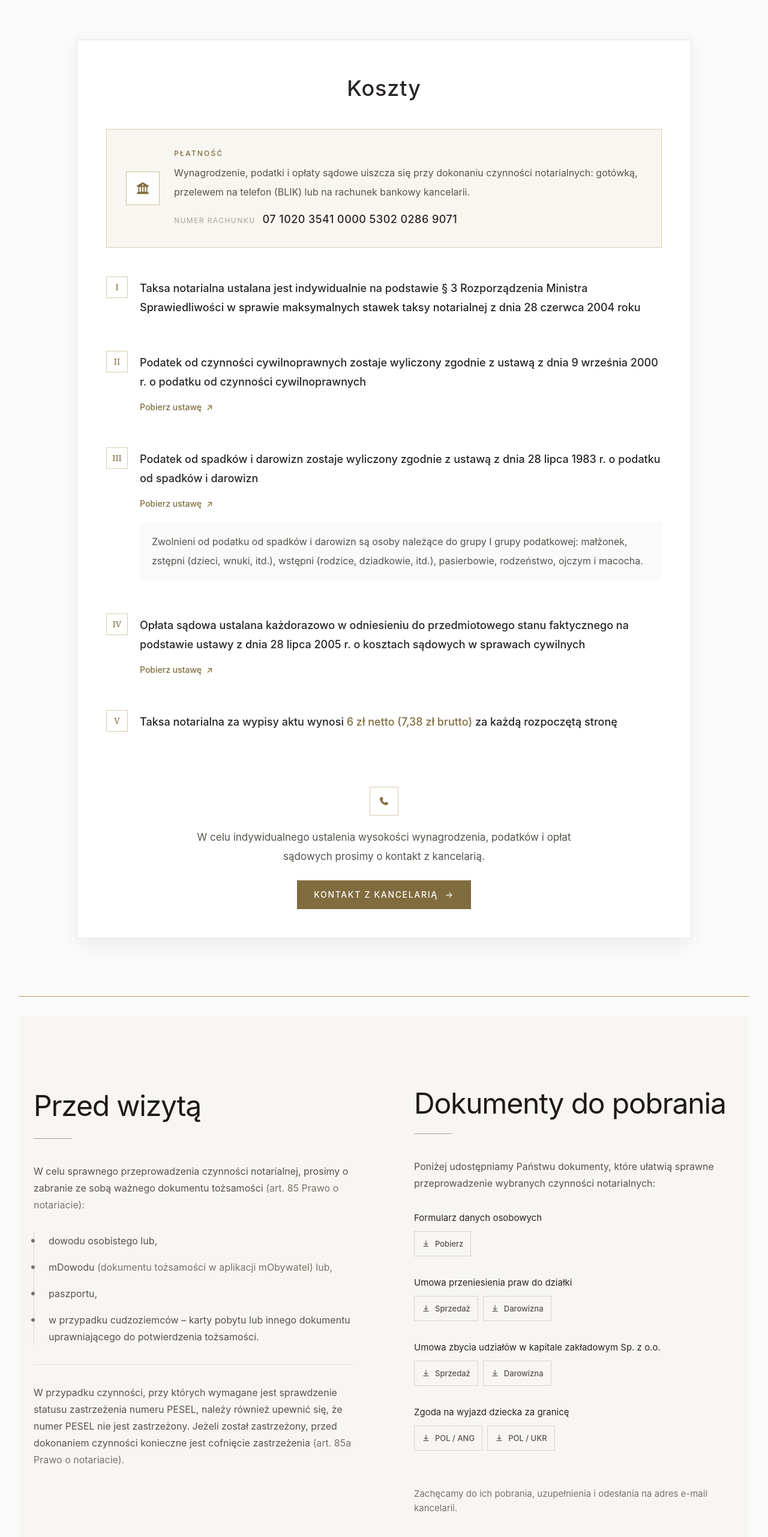
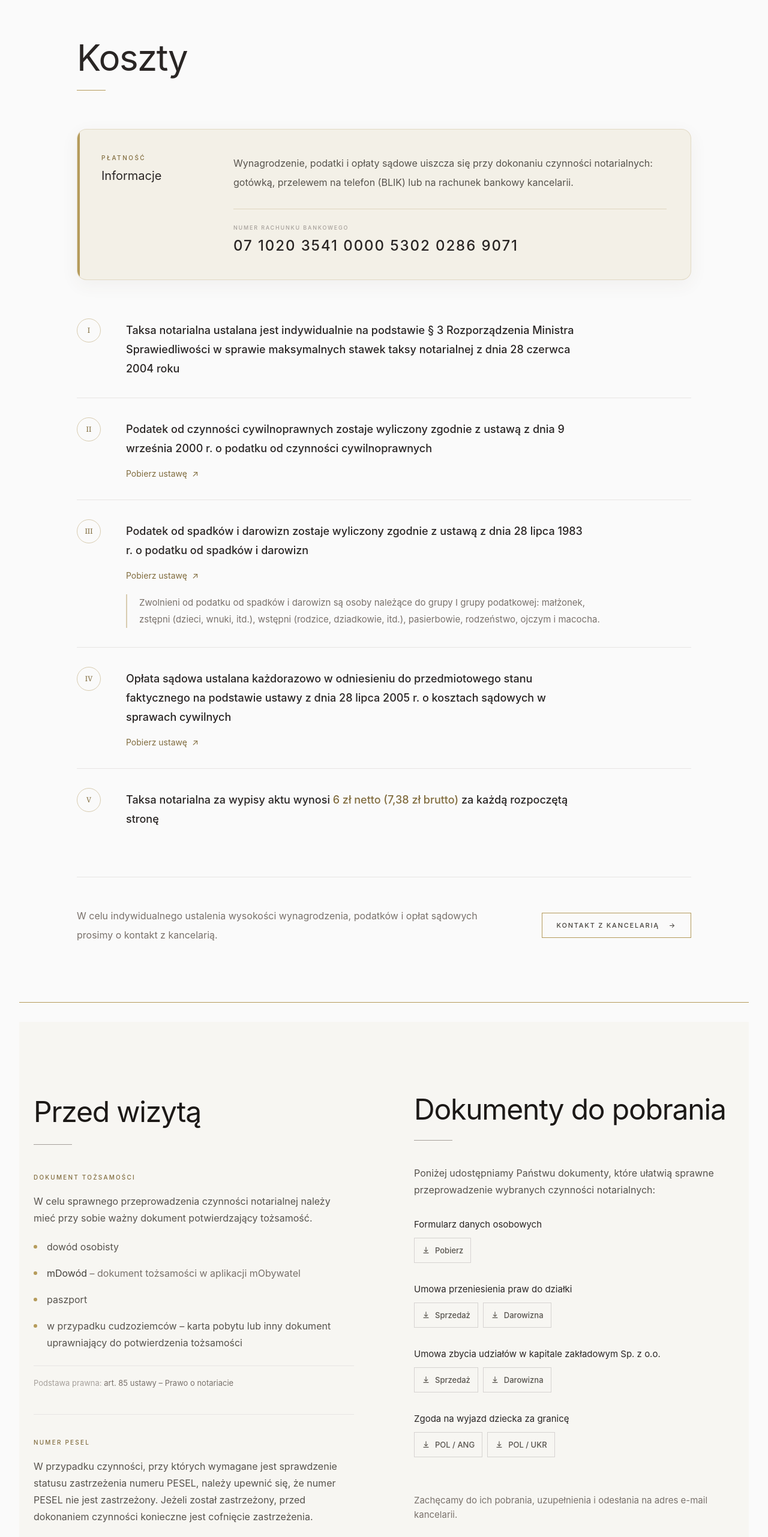
Before and after one commit to Salonce/notary-website, an Angular app: page / in a window 1280 px wide. Shown: the part 2438-5001 px from the top of the page at 60% size. Built offline with nearby package versions, Linux system fonts and the light colour scheme.

Commit message:
visual fixes

```diff
--- a/src/features/customer-area/before-visit/before-visit.html
+++ b/src/features/customer-area/before-visit/before-visit.html
@@ -1,88 +1,139 @@
 <section class="before-visit">
 
-  <!-- Header -->
+  <!-- HEADER -->
   <div class="mb-10">
+
     <h2
-      class="font-serif text-4xl font-normal leading-tight tracking-tight text-stone-900 md:text-5xl"
+      class="font-serif text-4xl font-normal
+             leading-tight tracking-tight
+             text-stone-900
+             md:text-5xl"
     >
       Przed wizytą
     </h2>
 
     <div class="mt-6 h-px w-16 bg-stone-400"></div>
+
   </div>
 
 
-  <!-- Content -->
+  <!-- CONTENT -->
   <div
-    class="max-w-2xl space-y-8 text-[15px] leading-7 text-stone-600 md:text-base"
+    class="max-w-2xl
+           space-y-10
+           text-[15px]
+           leading-7
+           text-stone-600
+           md:text-base"
   >
 
-    <p>
-      W celu sprawnego przeprowadzenia czynności notarialnej,
-      prosimy o zabranie ze sobą ważnego dokumentu tożsamości
-      <span class="text-stone-500">
-        (art. 85 Prawo o notariacie):
+    <!-- IDENTITY DOCUMENTS -->
+    <div>
+
+      <div class="mb-5">
+
+        <span
+          class="block
+                 text-[10px] font-medium
+                 uppercase tracking-[0.22em]
+                 text-[#806c3e]"
+        >
+          Dokument tożsamości
         </span>
+
+        <p class="mt-3">
+          W celu sprawnego przeprowadzenia czynności notarialnej
+          należy mieć przy sobie ważny dokument potwierdzający tożsamość.
         </p>
 
+      </div>
 
-    <!-- Documents -->
-    <ul class="space-y-4 border-l border-stone-300 pl-6">
 
-      <li class="relative">
+      <!-- DOCUMENT LIST -->
+      <ul class="space-y-4">
+
+        <li class="flex items-start gap-4">
+
           <span
-          class="absolute -left-[29px] top-[11px] h-1.5 w-1.5 rounded-full bg-stone-500"
+            class="mt-[11px] h-1.5 w-1.5
+                   shrink-0 rounded-full
+                   bg-[#b59b5b]"
+            aria-hidden="true"
           ></span>
 
-        dowodu osobistego lub,
+          <span>
+            dowód osobisty
+          </span>
+
         </li>
 
 
-      <li class="relative">
+        <li class="flex items-start gap-4">
+
           <span
-          class="absolute -left-[29px] top-[11px] h-1.5 w-1.5 rounded-full bg-stone-500"
+            class="mt-[11px] h-1.5 w-1.5
+                   shrink-0 rounded-full
+                   bg-[#b59b5b]"
+            aria-hidden="true"
           ></span>
 
-        mDowodu
+          <span>
+            <span class="text-stone-700">
+              mDowód
+            </span>
+            <span class="text-stone-500">
+              – dokument tożsamości w aplikacji mObywatel
+            </span>
+          </span>
 
-        <span class="text-stone-500">
-          (dokumentu tożsamości w aplikacji mObywatel) lub,
-        </span>
         </li>
 
 
-      <li class="relative">
+        <li class="flex items-start gap-4">
+
           <span
-          class="absolute -left-[29px] top-[11px] h-1.5 w-1.5 rounded-full bg-stone-500"
+            class="mt-[11px] h-1.5 w-1.5
+                   shrink-0 rounded-full
+                   bg-[#b59b5b]"
+            aria-hidden="true"
           ></span>
 
-        paszportu,
+          <span>
+            paszport
+          </span>
+
         </li>
 
 
-      <li class="relative">
+        <li class="flex items-start gap-4">
+
           <span
-          class="absolute -left-[29px] top-[11px] h-1.5 w-1.5 rounded-full bg-stone-500"
+            class="mt-[11px] h-1.5 w-1.5
+                   shrink-0 rounded-full
+                   bg-[#b59b5b]"
+            aria-hidden="true"
           ></span>
 
-        w przypadku cudzoziemców – karty pobytu lub innego
-        dokumentu uprawniającego do potwierdzenia tożsamości.
+          <span>
+            w przypadku cudzoziemców – karta pobytu
+            lub inny dokument uprawniający do potwierdzenia tożsamości
+          </span>
+
         </li>
 
       </ul>
 
 
-    <!-- PESEL information -->
-    <div class="border-t border-stone-200 pt-8">
+      <!-- LEGAL BASIS -->
+      <div class="mt-6 border-t border-stone-200 pt-4">
 
-      <p>
-        W przypadku czynności, przy których wymagane jest
-        sprawdzenie statusu zastrzeżenia numeru PESEL, należy
-        również upewnić się, że numer PESEL nie jest zastrzeżony.
-        Jeżeli został zastrzeżony, przed dokonaniem czynności
-        konieczne jest cofnięcie zastrzeżenia
+        <p
+          class="font-serif text-[13px]
+                 leading-6 text-stone-400"
+        >
+          Podstawa prawna:
           <span class="text-stone-500">
-          (art. 85a Prawo o notariacie).
+            art. 85 ustawy – Prawo o notariacie
           </span>
         </p>
 
@@ -90,4 +141,51 @@
 
     </div>
 
+
+    <!-- PESEL -->
+    <div
+      class="border-t border-stone-200
+             pt-8"
+    >
+
+      <span
+        class="block
+               text-[10px] font-medium
+               uppercase tracking-[0.22em]
+               text-[#806c3e]"
+      >
+        Numer PESEL
+      </span>
+
+      <p class="mt-3">
+
+        W przypadku czynności, przy których wymagane jest
+        sprawdzenie statusu zastrzeżenia numeru PESEL,
+        należy upewnić się, że numer PESEL nie jest zastrzeżony.
+
+        Jeżeli został zastrzeżony, przed dokonaniem czynności
+        konieczne jest cofnięcie zastrzeżenia.
+
+      </p>
+
+
+      <!-- LEGAL BASIS -->
+      <div class="mt-5">
+
+        <p
+          class="font-serif text-[13px]
+                 leading-6 text-stone-400"
+        >
+          Podstawa prawna:
+          <span class="text-stone-500">
+            art. 85a ustawy – Prawo o notariacie
+          </span>
+        </p>
+
+      </div>
+
+    </div>
+
+  </div>
+
 </section>
--- a/src/features/fees/fees.html
+++ b/src/features/fees/fees.html
@@ -1,67 +1,79 @@
-<div
-  class="w-full bg-[#fafafa] px-6 py-12
-         md:px-8 md:py-16"
->
-  <div
-    class="mx-auto max-w-5xl overflow-hidden
-           border border-stone-200
-           bg-white
-           shadow-[0_8px_30px_rgba(0,0,0,0.06)]"
-  >
+<div class="w-full bg-[#fafafa] px-6 py-12 md:px-8 md:py-16">
+
+  <div class="mx-auto max-w-5xl">
 
     <!-- HEADER -->
-    <div class="px-6 pt-10 text-center md:px-12 md:pt-12">
+    <div class="mb-14 md:mb-16">
 
       <h2
-        class="mt-3 font-serif text-3xl font-medium
-               tracking-wide text-stone-800
-               md:text-4xl"
+        class="font-serif text-5xl font-normal
+               leading-none tracking-tight
+               text-stone-800
+               md:text-6xl"
       >
         Koszty
       </h2>
 
+      <div class="mt-6 h-px w-12 bg-[#b59b5b]"></div>
+
     </div>
 
 
-    <!-- PAYMENT BOX -->
-    <div class="px-6 pt-10 md:px-12 md:pt-12">
+    <!-- PAYMENT -->
+    <div
+      class="relative mb-16
+             overflow-hidden
+             rounded-2xl
+             border border-[#d8ccb0]/60
+             bg-[#f3f0e7]
+             px-6 py-8
+             shadow-[0_8px_30px_rgba(80,70,50,0.06)]
+             md:px-10 md:py-10"
+    >
+
+      <!-- GOLD ACCENT -->
+      <div
+        class="absolute left-0 top-0 h-full w-1
+               bg-[#b59b5b]"
+        aria-hidden="true"
+      ></div>
+
 
       <div
-        class="relative overflow-hidden
-               border border-[#d8ccb0]
-               bg-[#f8f6f0]
-               px-6 py-7
-               md:px-8 md:py-8"
+        class="grid grid-cols-1 gap-8
+               md:grid-cols-[180px_1fr]
+               md:gap-10"
       >
 
-        <div class="flex flex-col gap-6 md:flex-row md:items-center">
+        <!-- LABEL -->
+        <div>
 
-          <!-- ICON -->
-          <div
-            class="flex h-14 w-14 shrink-0
-                   items-center justify-center
-                   border border-[#cdbd98]
-                   bg-white
+          <span
+            class="block
+                   text-[10px] font-medium
+                   uppercase tracking-[0.25em]
                    text-[#806c3e]"
-            aria-hidden="true"
           >
-            <i class="fa-solid fa-building-columns text-xl"></i>
+            Płatność
+          </span>
+
+          <span
+            class="mt-2 block
+                   font-serif text-xl
+                   text-stone-800"
+          >
+            Informacje
+          </span>
+
         </div>
 
 
-          <!-- TEXT -->
+        <!-- CONTENT -->
         <div>
 
           <p
-              class="font-serif text-xs font-medium
-                     uppercase tracking-[0.18em]
-                     text-[#806c3e]"
-            >
-              Płatność
-            </p>
-
-            <p
-              class="mt-2 font-serif text-[15px]
+            class="max-w-3xl
+                   font-serif text-[15px]
                    leading-7 text-stone-600
                    md:text-base md:leading-8"
           >
@@ -71,25 +83,32 @@
             kancelarii.
           </p>
 
+
+          <!-- ACCOUNT -->
           <div
-              class="mt-4 flex flex-col
-                     gap-1 sm:flex-row sm:items-baseline sm:gap-3"
+            class="mt-7
+                   border-t border-[#d8ccb0]/70
+                   pt-6"
           >
+
             <span
-                class="font-serif text-xs uppercase
-                       tracking-[0.12em] text-stone-400"
+              class="block
+                     text-[9px] font-medium
+                     uppercase tracking-[0.2em]
+                     text-stone-400"
             >
-                Numer rachunku
+              Numer rachunku bankowego
             </span>
 
             <span
-                class="font-serif text-base font-medium
-                       tracking-wide text-stone-800
-                       md:text-lg"
+              class="mt-2 block
+                     font-serif text-xl
+                     font-medium tracking-[0.08em]
+                     text-stone-800
+                     md:text-2xl"
             >
               07 1020 3541 0000 5302 0286 9071
             </span>
-            </div>
 
           </div>
 
@@ -100,23 +119,26 @@
     </div>
 
 
-    <!-- COST ITEMS -->
-    <div class="px-6 py-10 md:px-12 md:py-12">
-
-      <div class="space-y-0">
+    <!-- COSTS -->
+    <div>
 
       <!-- ITEM I -->
       <div
-          class="group flex gap-5
-                 py-7 first:pt-0"
+        class="grid grid-cols-[42px_1fr]
+               gap-5 border-b border-stone-200
+               py-7 first:pt-0
+               md:grid-cols-[54px_1fr]
+               md:gap-7 md:py-8"
       >
 
         <div
           class="flex h-9 w-9 shrink-0
                  items-center justify-center
+                 rounded-full
                  border border-[#d8ccb0]
-                   font-serif text-sm font-medium
-                   text-[#806c3e]"
+                 font-serif text-xs
+                 font-medium text-[#806c3e]
+                 md:h-10 md:w-10"
         >
           I
         </div>
@@ -124,8 +146,10 @@
         <div class="pt-1">
 
           <h3
-              class="font-serif text-base font-medium
-                     leading-7 text-stone-800
+            class="max-w-3xl
+                   font-serif text-base
+                   font-medium leading-7
+                   text-stone-800
                    md:text-lg md:leading-8"
           >
             Taksa notarialna ustalana jest indywidualnie
@@ -141,16 +165,21 @@
 
       <!-- ITEM II -->
       <div
-          class="group flex gap-5
-                 py-7"
+        class="grid grid-cols-[42px_1fr]
+               gap-5 border-b border-stone-200
+               py-7
+               md:grid-cols-[54px_1fr]
+               md:gap-7 md:py-8"
       >
 
         <div
           class="flex h-9 w-9 shrink-0
                  items-center justify-center
+                 rounded-full
                  border border-[#d8ccb0]
-                   font-serif text-sm font-medium
-                   text-[#806c3e]"
+                 font-serif text-xs
+                 font-medium text-[#806c3e]
+                 md:h-10 md:w-10"
         >
           II
         </div>
@@ -158,8 +187,10 @@
         <div class="pt-1">
 
           <h3
-              class="font-serif text-base font-medium
-                     leading-7 text-stone-800
+            class="max-w-3xl
+                   font-serif text-base
+                   font-medium leading-7
+                   text-stone-800
                    md:text-lg md:leading-8"
           >
             Podatek od czynności cywilnoprawnych zostaje
@@ -171,19 +202,19 @@
             href="https://isap.sejm.gov.pl/isap.nsf/download.xsp/WDU20000860959/U/D20000959Lj.pdf"
             target="_blank"
             rel="noopener noreferrer"
-              class="mt-4 inline-flex items-center gap-2
-                     font-serif text-sm font-medium
+            class="group mt-4 inline-flex
+                   items-center gap-2
+                   font-serif text-sm
                    text-[#806c3e]
                    transition-colors
                    hover:text-[#b59b5b]"
           >
-              <span>
-                Pobierz ustawę
-              </span>
+            <span>Pobierz ustawę</span>
 
             <span
               class="transition-transform
                      group-hover:translate-x-1"
+              aria-hidden="true"
             >
               ↗
             </span>
@@ -196,16 +227,21 @@
 
       <!-- ITEM III -->
       <div
-          class="group flex gap-5
-                 py-7"
+        class="grid grid-cols-[42px_1fr]
+               gap-5 border-b border-stone-200
+               py-7
+               md:grid-cols-[54px_1fr]
+               md:gap-7 md:py-8"
       >
 
         <div
           class="flex h-9 w-9 shrink-0
                  items-center justify-center
+                 rounded-full
                  border border-[#d8ccb0]
-                   font-serif text-sm font-medium
-                   text-[#806c3e]"
+                 font-serif text-xs
+                 font-medium text-[#806c3e]
+                 md:h-10 md:w-10"
         >
           III
         </div>
@@ -213,8 +249,10 @@
         <div class="pt-1">
 
           <h3
-              class="font-serif text-base font-medium
-                     leading-7 text-stone-800
+            class="max-w-3xl
+                   font-serif text-base
+                   font-medium leading-7
+                   text-stone-800
                    md:text-lg md:leading-8"
           >
             Podatek od spadków i darowizn zostaje wyliczony
@@ -226,19 +264,19 @@
             href="https://isap.sejm.gov.pl/isap.nsf/download.xsp/WDU19830450207/U/D19830207Lj.pdf"
             target="_blank"
             rel="noopener noreferrer"
-              class="mt-4 inline-flex items-center gap-2
-                     font-serif text-sm font-medium
+            class="group mt-4 inline-flex
+                   items-center gap-2
+                   font-serif text-sm
                    text-[#806c3e]
                    transition-colors
                    hover:text-[#b59b5b]"
           >
-              <span>
-                Pobierz ustawę
-              </span>
+            <span>Pobierz ustawę</span>
 
             <span
               class="transition-transform
                      group-hover:translate-x-1"
+              aria-hidden="true"
             >
               ↗
             </span>
@@ -246,13 +284,15 @@
 
           <div
             class="mt-5
-                     bg-[#fafafa]
-                     px-5 py-4"
+                   border-l-2 border-[#d8ccb0]
+                   pl-5"
           >
+
             <p
-                class="font-serif text-[15px]
-                       leading-7 text-stone-600
-                       md:text-base md:leading-8"
+              class="max-w-3xl
+                     font-serif text-[14px]
+                     leading-7 text-stone-500
+                     md:text-[15px]"
             >
               Zwolnieni od podatku od spadków i darowizn są osoby
               należące do grupy I grupy podatkowej: małżonek,
@@ -260,6 +300,7 @@
               dziadkowie, itd.), pasierbowie, rodzeństwo, ojczym
               i macocha.
             </p>
+
           </div>
 
         </div>
@@ -269,16 +310,21 @@
 
       <!-- ITEM IV -->
       <div
-          class="group flex gap-5
-                 py-7"
+        class="grid grid-cols-[42px_1fr]
+               gap-5 border-b border-stone-200
+               py-7
+               md:grid-cols-[54px_1fr]
+               md:gap-7 md:py-8"
       >
 
         <div
           class="flex h-9 w-9 shrink-0
                  items-center justify-center
+                 rounded-full
                  border border-[#d8ccb0]
-                   font-serif text-sm font-medium
-                   text-[#806c3e]"
+                 font-serif text-xs
+                 font-medium text-[#806c3e]
+                 md:h-10 md:w-10"
         >
           IV
         </div>
@@ -286,8 +332,10 @@
         <div class="pt-1">
 
           <h3
-              class="font-serif text-base font-medium
-                     leading-7 text-stone-800
+            class="max-w-3xl
+                   font-serif text-base
+                   font-medium leading-7
+                   text-stone-800
                    md:text-lg md:leading-8"
           >
             Opłata sądowa ustalana każdorazowo
@@ -300,19 +348,19 @@
             href="https://isap.sejm.gov.pl/isap.nsf/download.xsp/WDU20051671398/U/D20051398Lj.pdf"
             target="_blank"
             rel="noopener noreferrer"
-              class="mt-4 inline-flex items-center gap-2
-                     font-serif text-sm font-medium
+            class="group mt-4 inline-flex
+                   items-center gap-2
+                   font-serif text-sm
                    text-[#806c3e]
                    transition-colors
                    hover:text-[#b59b5b]"
           >
-              <span>
-                Pobierz ustawę
-              </span>
+            <span>Pobierz ustawę</span>
 
             <span
               class="transition-transform
                      group-hover:translate-x-1"
+              aria-hidden="true"
             >
               ↗
             </span>
@@ -325,16 +373,20 @@
 
       <!-- ITEM V -->
       <div
-          class="group flex gap-5
-                 py-7"
+        class="grid grid-cols-[42px_1fr]
+               gap-5 py-7
+               md:grid-cols-[54px_1fr]
+               md:gap-7 md:py-8"
       >
 
         <div
           class="flex h-9 w-9 shrink-0
                  items-center justify-center
+                 rounded-full
                  border border-[#d8ccb0]
-                   font-serif text-sm font-medium
-                   text-[#806c3e]"
+                 font-serif text-xs
+                 font-medium text-[#806c3e]
+                 md:h-10 md:w-10"
         >
           V
         </div>
@@ -342,12 +394,14 @@
         <div class="pt-1">
 
           <h3
-              class="font-serif text-base font-medium
-                     leading-7 text-stone-800
+            class="max-w-3xl
+                   font-serif text-base
+                   font-medium leading-7
+                   text-stone-800
                    md:text-lg md:leading-8"
           >
             Taksa notarialna za wypisy aktu wynosi
-              <span class="text-[#806c3e]">
+            <span class="font-medium text-[#806c3e]">
               6 zł netto (7,38 zł brutto)
             </span>
             za każdą rozpoczętą stronę
@@ -360,27 +414,25 @@
     </div>
 
 
-      <!-- FINAL CONTACT -->
+    <!-- CONTACT -->
     <div
-        class="mt-6
-               pt-10 text-center"
+      class="mt-10
+             border-t border-stone-200
+             pt-10 md:mt-12 md:pt-12"
     >
 
       <div
-          class="mx-auto flex h-12 w-12
-                 items-center justify-center
-                 border border-[#d8ccb0]
-                 text-[#806c3e]"
-          aria-hidden="true"
+        class="flex flex-col
+               gap-6
+               md:flex-row md:items-center
+               md:justify-between"
       >
-          <i class="fa-solid fa-phone text-sm"></i>
-        </div>
 
         <p
-          class="mx-auto mt-5 max-w-2xl
-                 font-serif text-base
-                 leading-7 text-stone-600
-                 md:text-[17px] md:leading-8"
+          class="max-w-2xl
+                 font-serif text-[15px]
+                 leading-7 text-stone-500
+                 md:text-base md:leading-8"
         >
           W celu indywidualnego ustalenia wysokości wynagrodzenia,
           podatków i opłat sądowych prosimy o kontakt z kancelarią.
@@ -388,28 +440,27 @@
 
         <a
           href="#kontakt"
-          class="group mt-6 inline-flex
-                 items-center gap-3
-                 bg-[#806c3e]
-                 px-7 py-3.5
-                 font-serif text-sm
+          class="group inline-flex shrink-0
+                 items-center gap-4
+                 border border-[#b59b5b]
+                 px-6 py-3
+                 font-serif text-[11px]
                  font-medium uppercase
-                 tracking-[0.12em]
-                 text-white
-                 transition-colors
-                 hover:bg-[#b59b5b]"
+                 tracking-[0.16em]
+                 text-stone-700
+                 transition-all duration-300
+                 hover:bg-[#806c3e]
+                 hover:text-white"
         >
-          <span>
-            Kontakt z kancelarią
-          </span>
+          <span>Kontakt z kancelarią</span>
 
           <span
             class="transition-transform
                    group-hover:translate-x-1"
+            aria-hidden="true"
           >
             →
           </span>
-
         </a>
 
       </div>
@@ -417,4 +468,5 @@
     </div>
 
   </div>
+
 </div>
```
Lines whose indentation alone changed are shown as unchanged.
